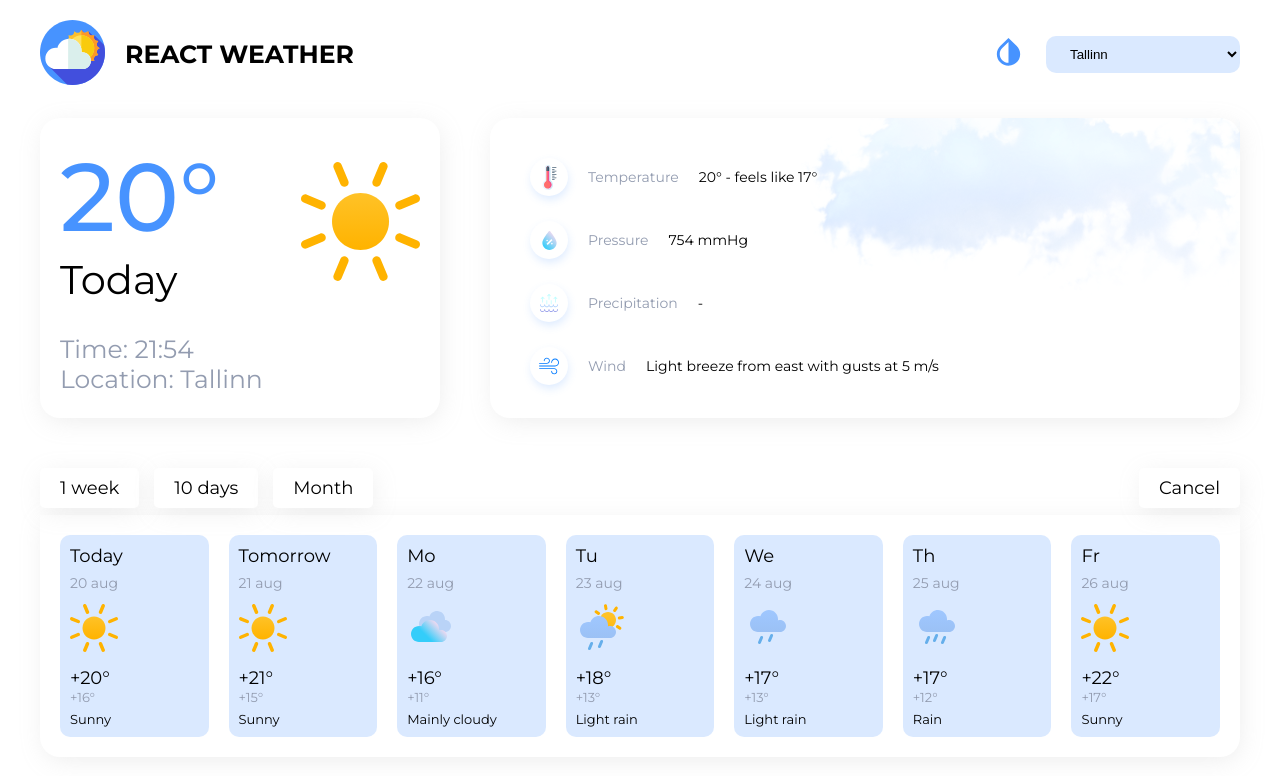
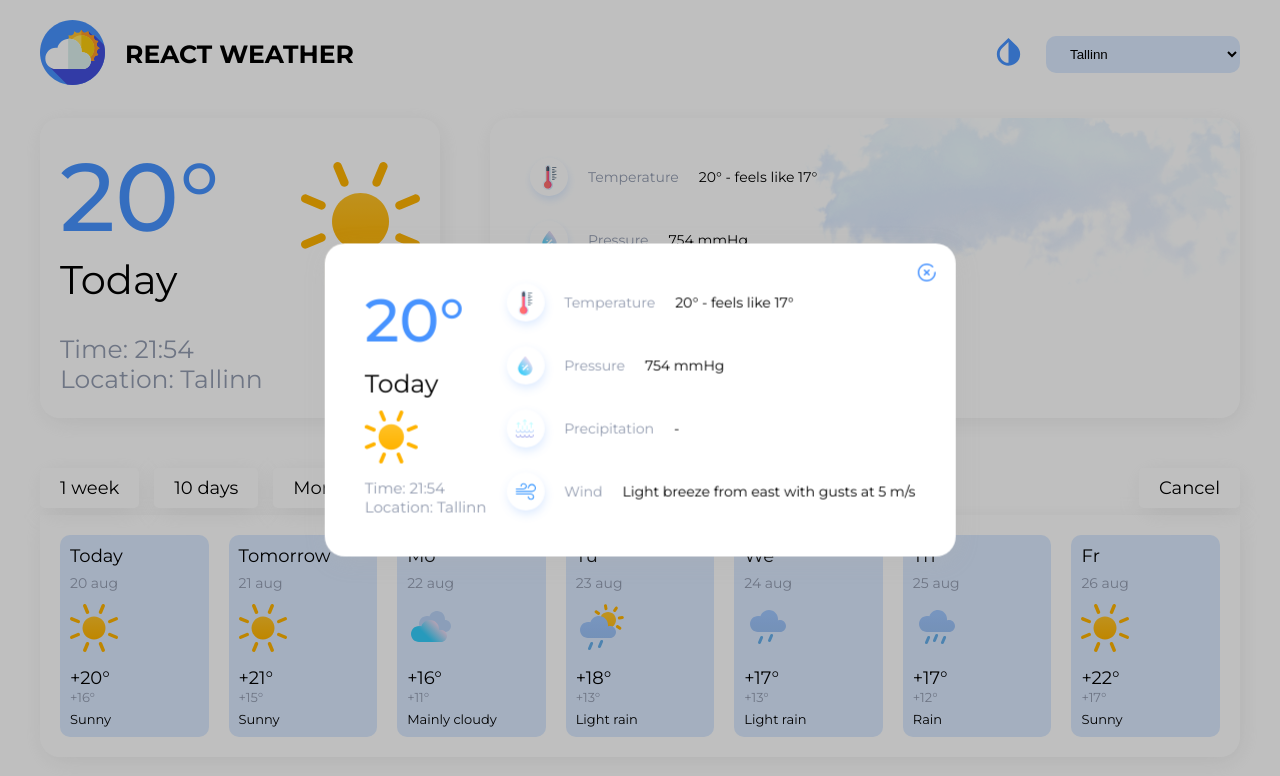
Before and after one commit to jemberdin/react-weather, a React (Create React App) app: page / in a window 1280 px wide. Shown: the top 776 px of the page. Built offline with nearby package versions, Linux system fonts and the light colour scheme.

Commit message:
Add Popup

```diff
--- a/src/App.tsx
+++ b/src/App.tsx
@@ -2,11 +2,13 @@ import { BrowserRouter, Routes, Route } from "react-router-dom";
 import { HomePage } from "./pages/HomePage/HomePage";
 import { MonthStatisticsPage } from "./pages/MonthStatisticsPage/MonthStatisticsPage";
 import { Header } from "./components/Header/Header";
+import { Popup } from "./components/Popup/Popup";
 
 function App() {
   return (
     <div className='container'>
       <BrowserRouter>
+        <Popup />
         <Header />
         <Routes>
           <Route path='/' element={<HomePage />}/>
--- /dev/null
+++ b/src/components/Popup/Popup.module.scss
@@ -0,0 +1,74 @@
+@import '../../css/variables.scss';
+
+.popup {
+    position: absolute;
+    width: 100%;
+    height: 100vh;
+    top: 0;
+    left: 0;
+    // -webkit-backdrop-filter: blur(0.5rem);
+    // backdrop-filter: blur(0.5rem);
+    background-color: rgba($color-black, 0.25);
+    z-index: 1000;
+}
+
+.content {
+    position: absolute;
+    top: 50%;
+    left: 50%;
+    transform: translate(-50%, -50%);
+
+    display: flex;
+    gap: 2rem;
+    padding: 4rem;
+    max-width: 75rem;
+    background-color: $color-white;
+    box-shadow: $box-shadow;
+    border-radius: $border-radius-md;
+    -webkit-backdrop-filter: blur(1rem);
+    backdrop-filter: blur(1rem);
+}
+
+.day {
+
+    .temperature {
+        font-weight: 500;
+        font-size: 6rem;
+        color: $primary-color;
+        margin-bottom: 1.2rem;
+    }
+
+    .weekday {
+        font-size: 2.5rem;
+        color: $color-black;
+        margin-bottom: 1.2rem;
+    }
+
+    .time, .location {
+        font-size: 1.5rem;
+        color: $secondary-color;
+    }
+
+    svg {
+        width: 5.3rem;
+        height: 5.3rem;
+        margin-bottom: 1.2rem;
+    }
+}
+
+.close {
+    position: absolute;
+    top: 2rem;
+    right: 2rem;
+    cursor: pointer;
+
+    svg {
+        transition: 0.4s;
+    }
+
+    &:hover {
+        svg {
+            transform: rotate(360deg);
+        }
+    }
+}
--- /dev/null
+++ b/src/components/Popup/Popup.tsx
@@ -0,0 +1,56 @@
+import classes from './Popup.module.scss';
+import { SvgSelector } from '../SvgSelector/SvgSelector';
+import { TodayInfoItem } from '../TodayInfo/TodayInfoItem/TodayInfoItem';
+
+const items = [
+    {
+      icon_id: 'temp',
+      name: 'Temperature',
+      value: '20° - feels like 17°',
+    },
+    {
+      icon_id: 'pressure',
+      name: 'Pressure',
+      value: '754 mmHg',
+    },
+    {
+      icon_id: 'precipitation',
+      name: 'Precipitation',
+      value: '-',
+    },
+    {
+      icon_id: 'wind',
+      name: 'Wind',
+      value: 'Light breeze from east with gusts at 5 m/s',
+    },
+];
+
+export const Popup: React.FC = () => {
+    return (
+        <div className={classes.popup}>
+            <div className={classes.content}>
+                <div className={classes.day}>
+                    <div className={classes.temperature}>20°</div>
+                    <div className={classes.weekday}>Today</div>
+                    <SvgSelector id='sun' />
+
+                    <div className={classes.time}>
+                        Time: 21:54
+                    </div>
+                    <div className={classes.location}>
+                        Location: Tallinn
+                    </div>
+                </div>
+
+                <div>
+                    {items.map(item => (
+                        <TodayInfoItem key={item.icon_id} item={item} />
+                    ))}
+                </div>
+                <div className={classes.close}>
+                    <SvgSelector id='close' />
+                </div>
+            </div>
+        </div>
+    );
+};
--- a/src/components/SvgSelector/SvgSelector.tsx
+++ b/src/components/SvgSelector/SvgSelector.tsx
@@ -302,6 +302,25 @@ export const SvgSelector: React.FC<SvgSelectorProps> = ({ id }) => {
                     </defs>
                 </svg>
             );
+        case 'close':
+            return (
+                <svg
+                    width="18"
+                    height="18"
+                    viewBox="0 0 18 18"
+                    fill="none"
+                    xmlns="http://www.w3.org/2000/svg"
+                >
+                    <path
+                        d="M17.25 8.25C16.836 8.25 16.5 8.586 16.5 9C16.5 13.1355 13.1355 16.5 9 16.5C4.8645 16.5 1.5 13.1355 1.5 9C1.5 4.8645 4.8645 1.5 9 1.5C11.0134 1.5 12.9034 2.28675 14.322 3.7155C14.6138 4.00912 15.0889 4.011 15.3825 3.71925C15.6765 3.4275 15.678 2.95238 15.3862 2.65838C13.6841 0.94425 11.4157 0 9 0C4.03725 0 0 4.03725 0 9C0 13.9628 4.03725 18 9 18C13.9624 18 18 13.9628 18 9C18 8.586 17.664 8.25 17.25 8.25Z"
+                        fill="#4793FF"
+                    />
+                    <path
+                        d="M10.0605 9L11.7803 7.28025C12.0731 6.98737 12.0731 6.51262 11.7803 6.21975C11.4874 5.92687 11.0126 5.92687 10.7198 6.21975L9.00003 7.9395L7.28028 6.21975C6.98778 5.92687 6.51228 5.92687 6.21978 6.21975C5.9269 6.51262 5.9269 6.98737 6.21978 7.28025L7.93953 9L6.21978 10.7197C5.9269 11.0126 5.9269 11.4874 6.21978 11.7802C6.36603 11.9269 6.55803 12 6.75003 12C6.94203 12 7.13403 11.9269 7.28028 11.7802L9.00003 10.0605L10.7198 11.7802C10.8664 11.9269 11.058 12 11.25 12C11.442 12 11.6336 11.9269 11.7803 11.7802C12.0731 11.4874 12.0731 11.0126 11.7803 10.7197L10.0605 9Z"
+                        fill="#4793FF"
+                    />
+                </svg>
+            );
         default:
             return null;
     }
```
